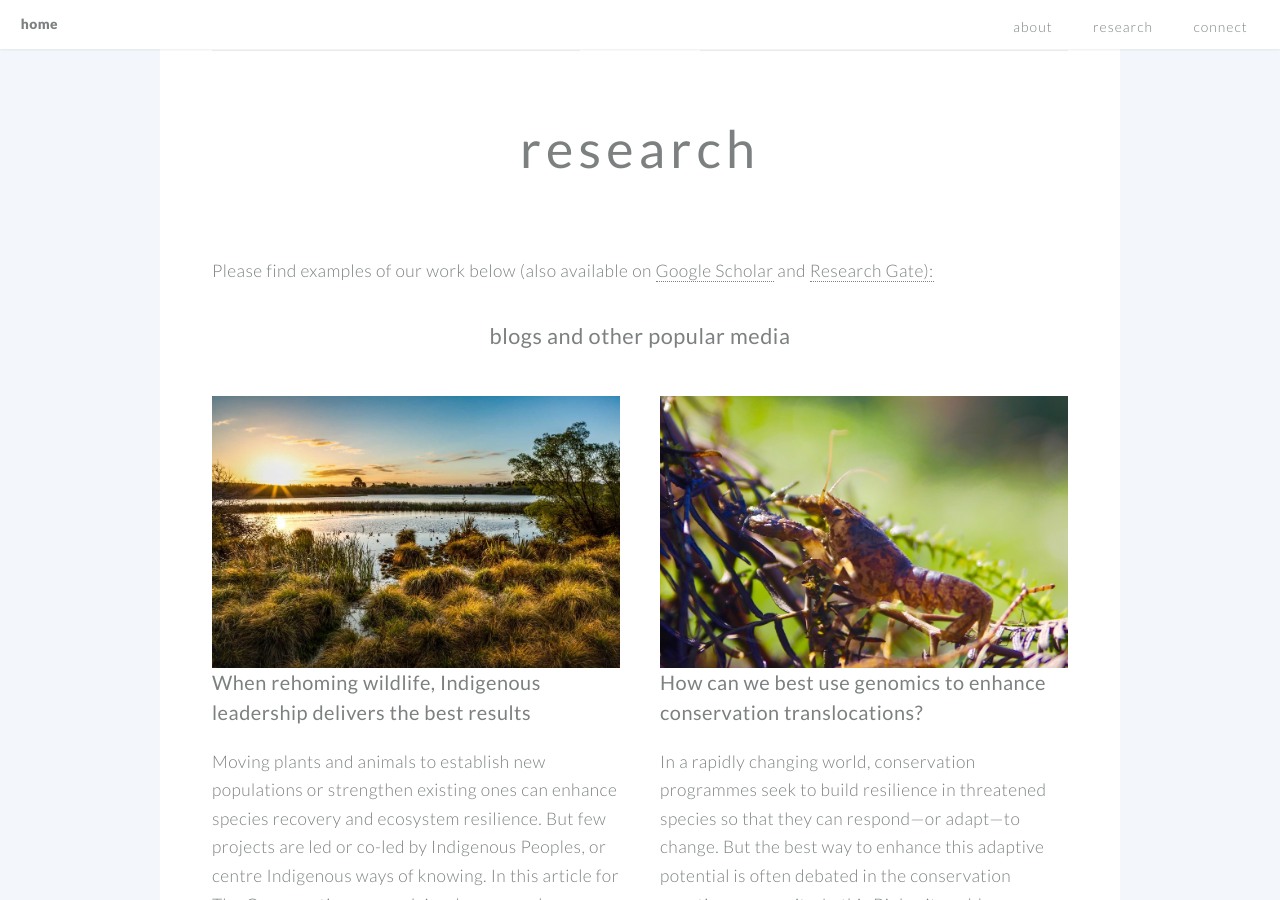
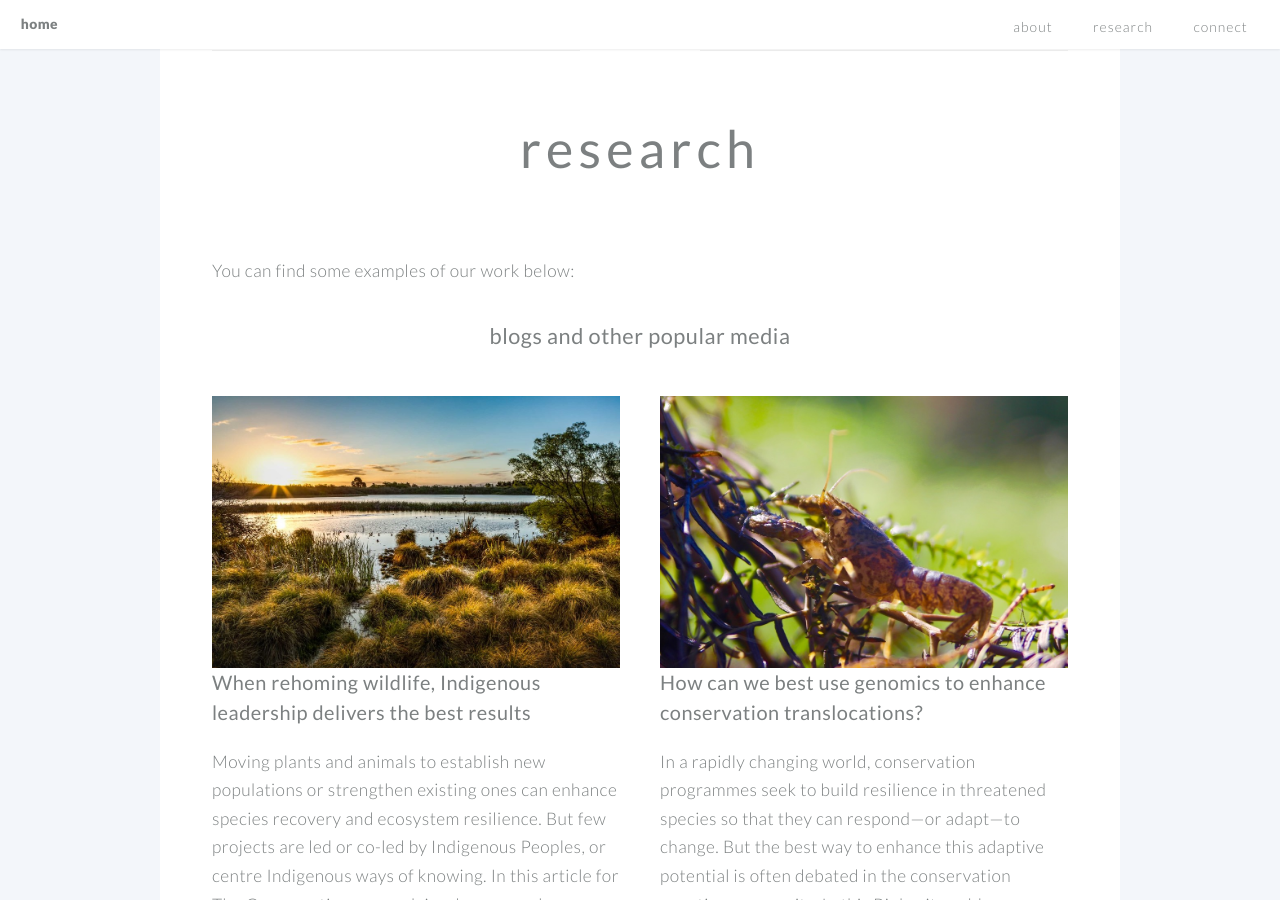
Before and after one commit to aislingrayne/aislingrayne.github.io, a Jekyll site: the page built from index.md, in a window 1280 px wide and 900 px high, scrolled down 2170 px. Built offline with Jekyll 4.4.1, drawn with Linux system fonts in a browser that asks for light colours; some web fonts are replaced.

Commit message:
Update index.md

```diff
--- a/index.md
+++ b/index.md
@@ -32,7 +32,7 @@ about_button_label: curriculum vitae # the label on the button
 # By declaring these variables, you can include a portfolio showcasing your work and organize your portfolio's items into a custom layout, all without adding any CSS. In addition, you must 1) create an HTML file in the_includes folder for each project with the text you'd like to display, and 2) create a YAML file in the _data folder describing the order in which each project should be shown and categorized. See `/includes/example.html` and `/_data/work.yml` for examples.
 
 portfolio: research # the heading for your portfolio and title of your YAML file
-portfolio_description: Please find examples of our work below (also available on <a href="https://scholar.google.com/citations?user=gm7qbskAAAAJ&hl=en">Google Scholar</a> and <a href="https://www.researchgate.net/profile/Aisling-Rayne">Research Gate):</a> # a description to be desplayed below the heading and above the content
+portfolio_description: You can find some examples of our work below:</a> # a description to be desplayed below the heading and above the content
 
 # optional CTA section --------------------------------------------------
 
```
